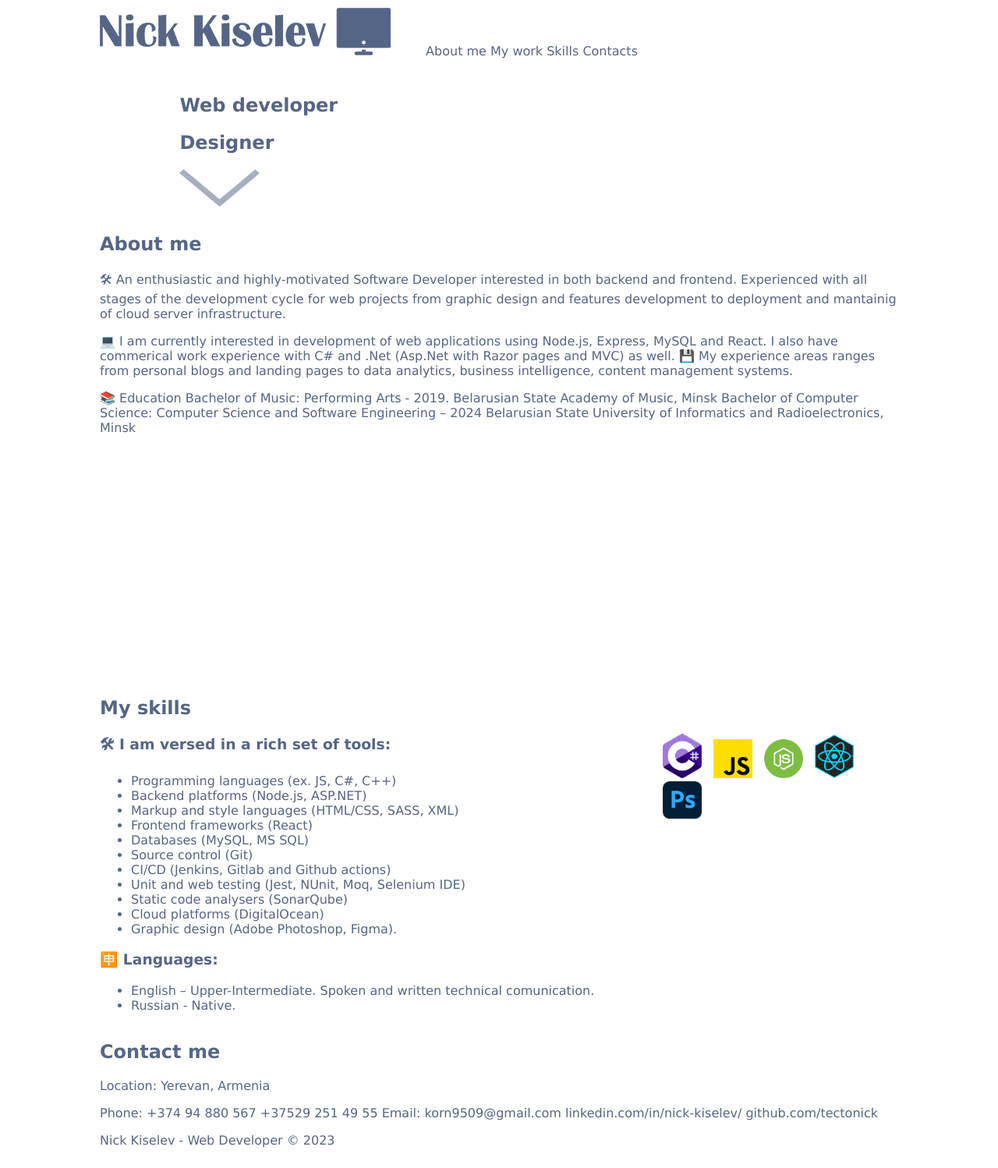
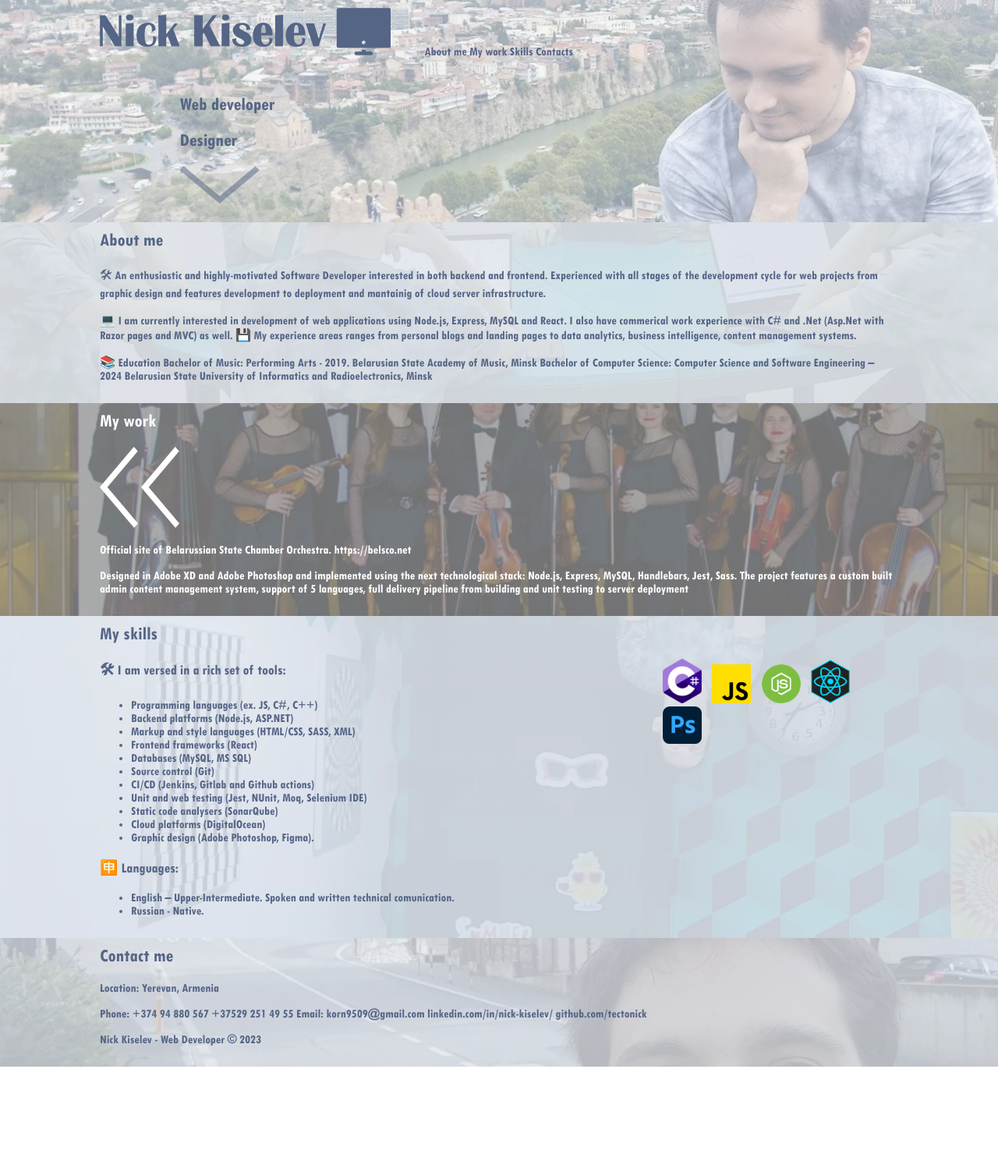
Before and after one commit to tectonick/portfolio, a website: page public/index.html in a window 1280 px wide. Shown: the whole page at 78% size. After the commit the page ends 1368 px from the top, so only its background shows below. Drawn offline with Linux system fonts and the light colour scheme; the site is published under a folder, as on GitHub Pages, so addresses that start at the root find nothing.

Commit message:
css relative paths

```diff
--- a/public/style.css
+++ b/public/style.css
@@ -5,7 +5,7 @@
 
 @font-face {
     font-family: "Tw Cen MT Condensed";
-    src: url(/fonts/TwCenMTCondensed.ttf);
+    src: url(fonts/TwCenMTCondensed.ttf);
 }
 
 body {
@@ -45,20 +45,20 @@ header, section{
 }
 
 header {
-    background: url("/img/backgrounds/main.webp");
+    background: url("img/backgrounds/main.webp");
 }
 
 #about {
-    background: url("/img/backgrounds/about-back.webp");
+    background: url("img/backgrounds/about-back.webp");
 }
 
 #work {
-    background: url("/img/works/belsco.webp");
+    background: url("img/works/belsco.webp");
     color: var(--secondary-color);
 }
 
 #skills {
-    background: url("/img/backgrounds/skills-back.webp");
+    background: url("img/backgrounds/skills-back.webp");
 }
 
 #skill-logos img{
@@ -72,7 +72,7 @@ header {
 }
 
 #contacts {
-    background: url("/img/backgrounds/contacts-back.webp");
+    background: url("img/backgrounds/contacts-back.webp");
 }
 
 section h2 {
```
